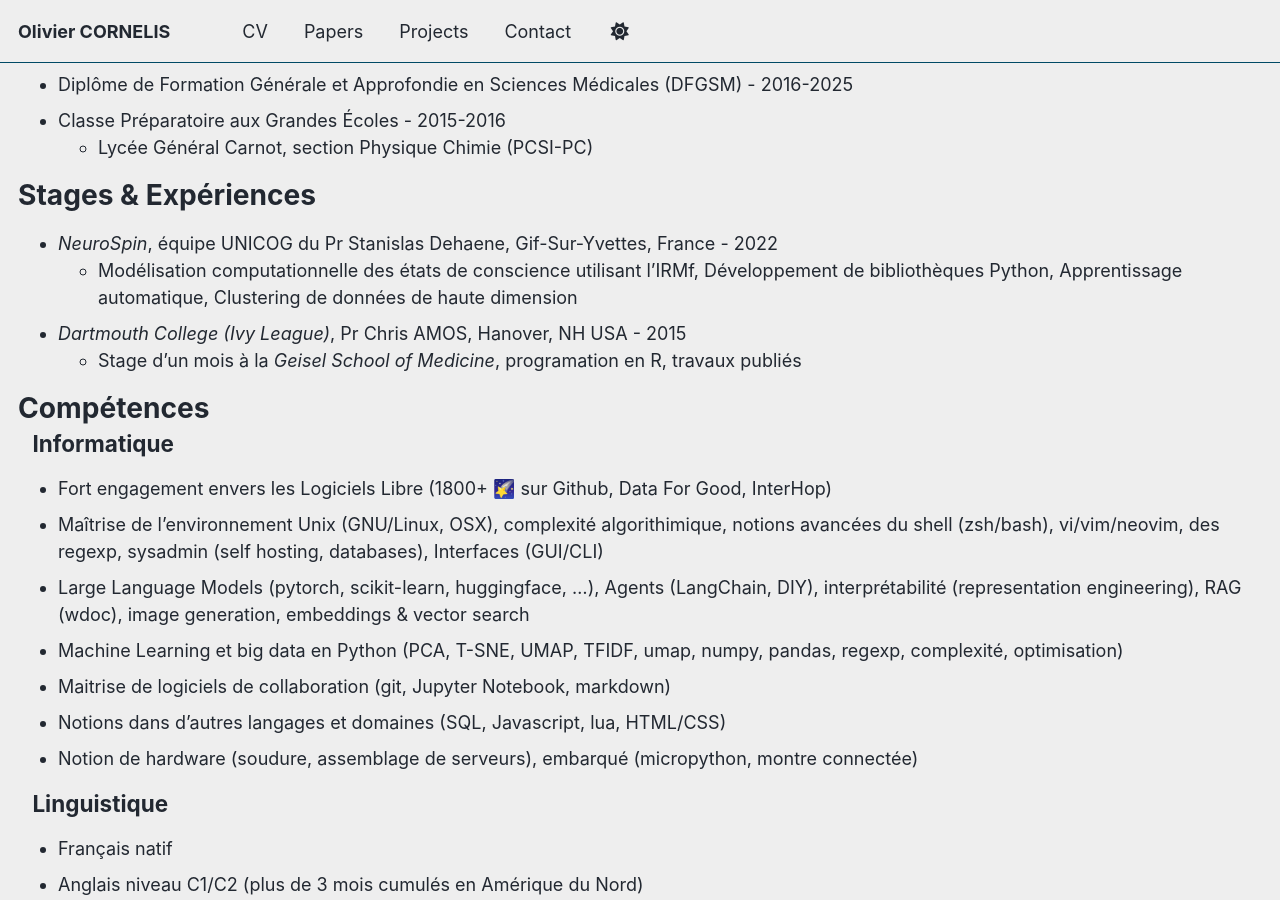
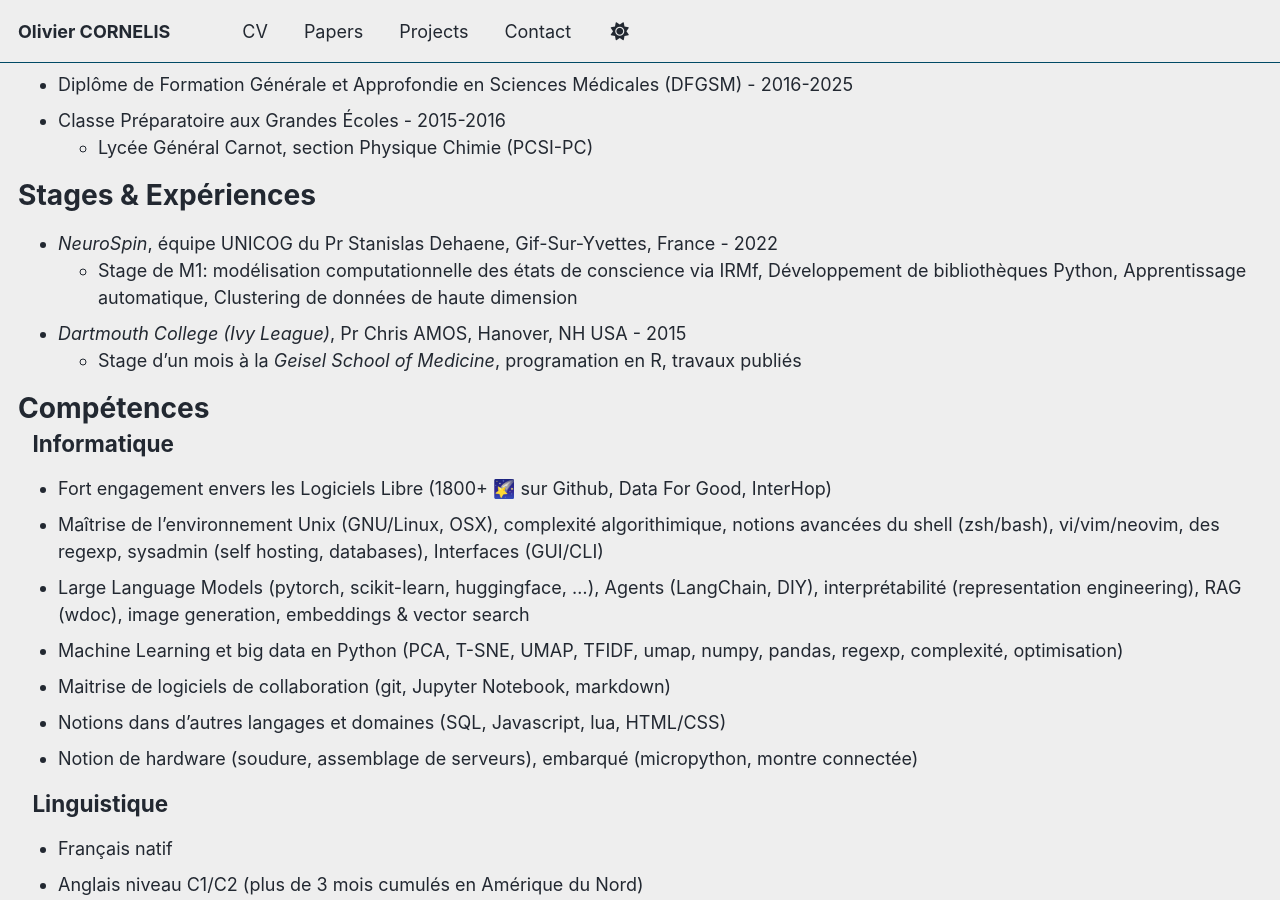
Before and after one commit to thiswillbeyourgithub/website, a Jekyll site: the page built from _pages/cv_fr.md, in a window 1280 px wide and 900 px high, scrolled down 444 px. Built offline with Jekyll 4.4.1, drawn with Linux system fonts in a browser that asks for light colours; emoji names are drawn with the system emoji font; a script that is not in the unit is left out.

Commit message:
mention m1
Signed-off-by: thiswillbeyourgithub <26625900+thiswillbeyourgithub@users.noreply.github.com>

```diff
--- a/_pages/cv_fr.md
+++ b/_pages/cv_fr.md
@@ -52,7 +52,7 @@ redirect_from:
 
 # Stages & Expériences
 * *NeuroSpin*, équipe UNICOG du Pr Stanislas Dehaene, Gif-Sur-Yvettes, France - 2022
-    * Modélisation computationnelle des états de conscience utilisant l'IRMf, Développement de bibliothèques Python, Apprentissage automatique, Clustering de données de haute dimension
+    * Stage de M1: modélisation computationnelle des états de conscience via IRMf, Développement de bibliothèques Python, Apprentissage automatique, Clustering de données de haute dimension
 * *Dartmouth College (Ivy League)*, Pr Chris AMOS, Hanover, NH USA - 2015
     * Stage d’un mois à la *Geisel School of Medicine*, programation en R, travaux publiés
 
```
